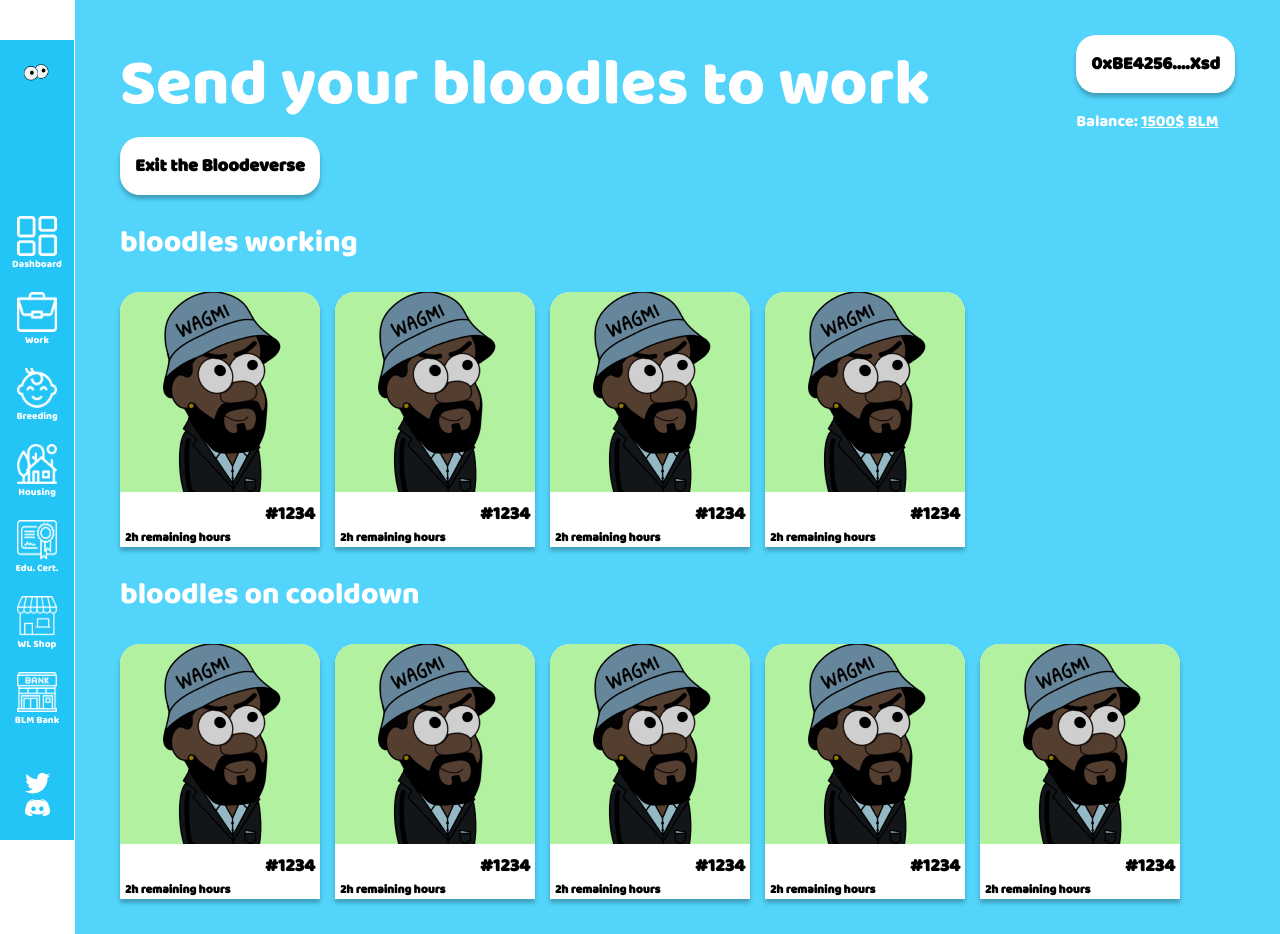
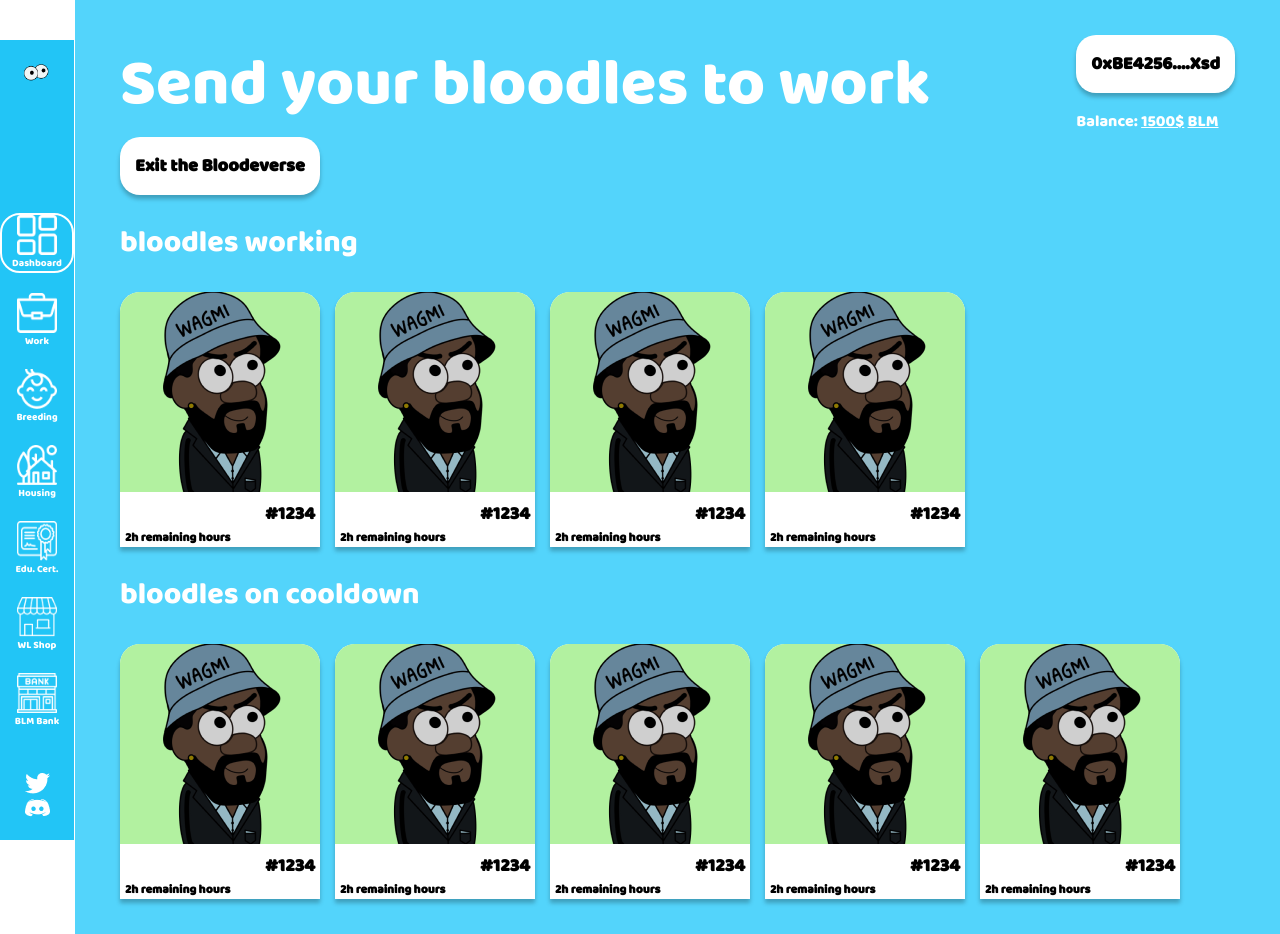
Before and after one commit to raemundo/dashboard, a React (Create React App) app: page / in a window 1280 px wide. Built offline with nearby package versions, Linux system fonts and the light colour scheme.

Commit message:
feat: active-link

```diff
--- a/src/components/SideNav/index.tsx
+++ b/src/components/SideNav/index.tsx
@@ -20,7 +20,7 @@ const SideNav = () => {
       </div>
       <div className="middle-sidebar">
         <ul className="sidebar-list">
-          <li className="sidebar-list-item ative">
+          <li className="sidebar-list-item active-link">
             <a href="#" className="sidebar-link">
               <img src={DashboardIcon} />
               <div className="sidebar-txt">Dashboard</div>
--- a/src/styles/main.css
+++ b/src/styles/main.css
@@ -310,7 +310,10 @@ span {
     text-decoration: underline;
 }
 
-.sidebar-list-item .ative {
+
+
+.active-link {
     border: 2px solid #FFFFFF;
     border-radius: 20px;
+    text-decoration: none;
 }
```
